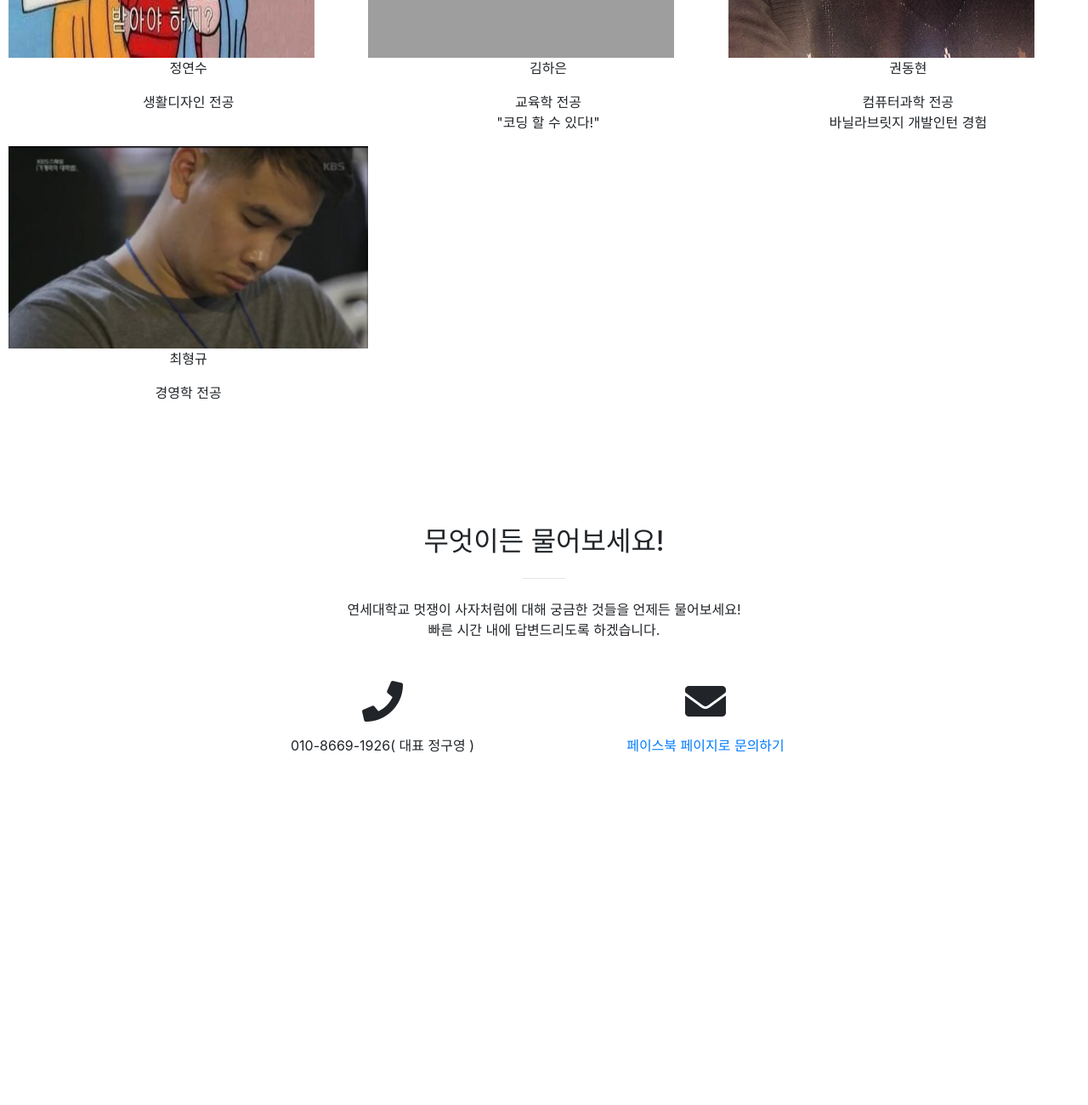
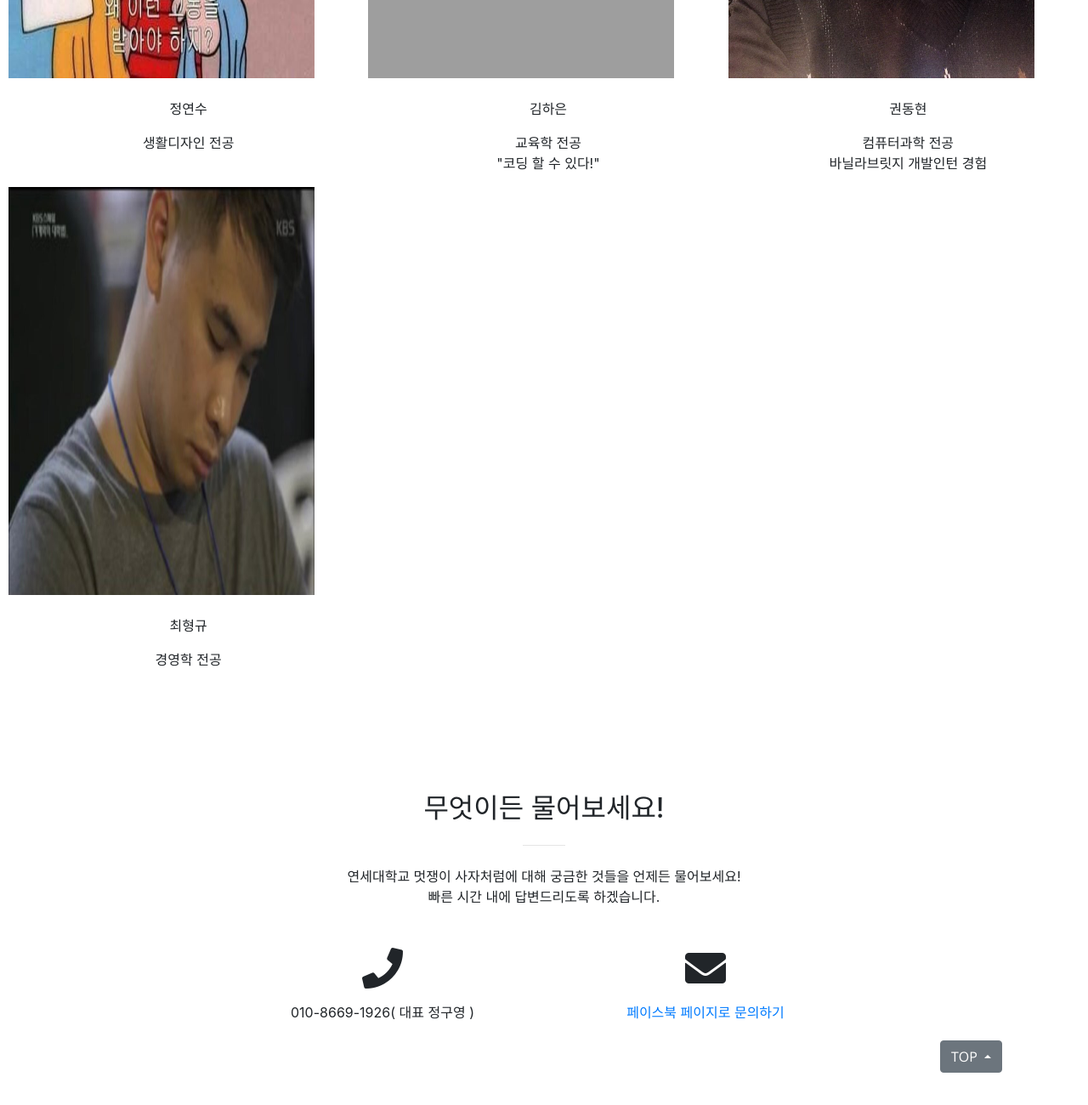
Before and after one commit to kratzjgy/yonsei-likelion.github.io, a website with bundled scripts: page index.html in a window 1280 px wide. Shown: the part 3266-4566 px from the top of the page at 85% size. Before the commit the page ends 4299 px from the top, so only its background shows below. Built offline with nearby package versions, Linux system fonts and the light colour scheme; grey boxes are pictures that could not be loaded.

Commit message:
프로필 수정, 위로가기 버튼

```diff
--- a/index.html
+++ b/index.html
@@ -157,6 +157,7 @@
             <!--<a class="portfolio-box" href="img/guyoung.jpeg">-->
               <img class="" src="img/guyoung.jpeg" alt="" width="360" height="480">
               <div class="text-center">
+                <br>
                 <p>정구영</p>
                 <p>독어독문/인지과학 전공<br> (주)인썸니아 개발자 근무<br>다수 스타트업 서비스 개발 경험</p>
               </div>
@@ -175,13 +176,15 @@
           <div class="col-lg-4 col-sm-6">
             <img class="" src="img/hayeon.jpeg" alt="" width="360" height="480">
             <div class="text-center">
+              <br>
               <p>김하연</p>
-              <p>창의기술경영 전공</p>
+              <p>창의기술경영 전공<br>"2019 가즈아ㅏㅏ"</p>
             </div>
           </div>
           <div class="col-lg-4 col-sm-6">
             <img class="" src="img/jinbae.jpeg" alt="" width="360" height="480">
             <div class="text-center">
+              <br>
               <p>박진배</p>
               <p>경영학 전공<br>"A code says a thousand words"</p>
             </div>
@@ -189,6 +192,7 @@
           <div class="col-lg-4 col-sm-6">
             <img class="" src="img/yeonsu.jpeg" alt="" width="360" height="480">
             <div class="text-center">
+              <br>
               <p>정연수</p>
               <p>생활디자인 전공</p>
             </div>
@@ -196,6 +200,7 @@
           <div class="col-lg-4 col-sm-6">
             <img class="" src="img/haeun.jpeg" alt="" width="360" height="480">
             <div class="text-center">
+              <br>
               <p>김하은</p>
               <p>교육학 전공<br>"코딩 할 수 있다!"</p>
             </div>
@@ -203,13 +208,15 @@
           <div class="col-lg-4 col-sm-6">
             <img class="" src="img/donghyeon.jpeg" alt="" width="360" height="480">
             <div class="text-center">
+              <br>
               <p>권동현</p>
               <p>컴퓨터과학 전공<br>바닐라브릿지 개발인턴 경험</p>
             </div>
           </div>
           <div class="col-lg-4 col-sm-6">
-            <img class="img-fluid" src="img/kyu.jpeg" alt="">
+            <img class="" src="img/kyu.jpeg" alt="" width="360" height="480">
              <div class="text-center">
+               <br>
               <p>최형규</p>
               <p>경영학 전공</p>
             </div>
@@ -239,6 +246,13 @@
             </p>
           </div>
         </div>
+          <div class="btn-group dropup" style="float:right;">
+            <a class="navbar-brand js-scroll-trigger" href="#page-top">
+              <button type="button" class="btn btn-secondary dropdown-toggle" data-toggle="dropdown" aria-haspopup="true" aria-expanded="false">
+                Top
+              </button>
+            </a>
+          </div>
       </div>
     </section>
 
```
Also changed, not shown: img/hayeon.jpeg.
